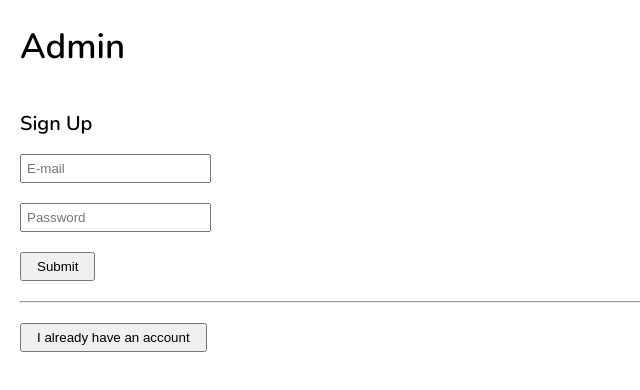
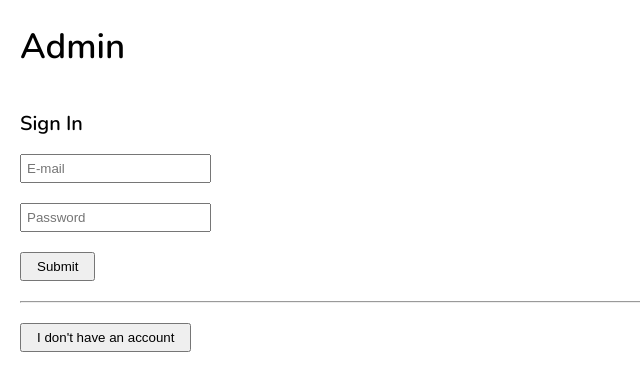
Before and after one commit to Vellyus/blog, a React (Create React App) app: page /admin in a window 1280 px wide. Shown: the top 390 px of the page, without its empty margins (0-640 px from the left). Built offline with nearby package versions, Linux system fonts and the light colour scheme; no server answers; the database is empty.

Commit message:
changed the default form back to loginForm

```diff
--- a/src/pages/admin/Admin.js
+++ b/src/pages/admin/Admin.js
@@ -3,7 +3,7 @@ import { LoginForm } from "./LoginForm";
 import { RegisterForm } from "./RegisterForm";
 
 export function Admin() {
-  const [formState, setFormState] = useState("register");
+  const [formState, setFormState] = useState("login");
 
   const handleFormState = () => {
     setFormState(state => state === "login" ? "register" : "login");
```
